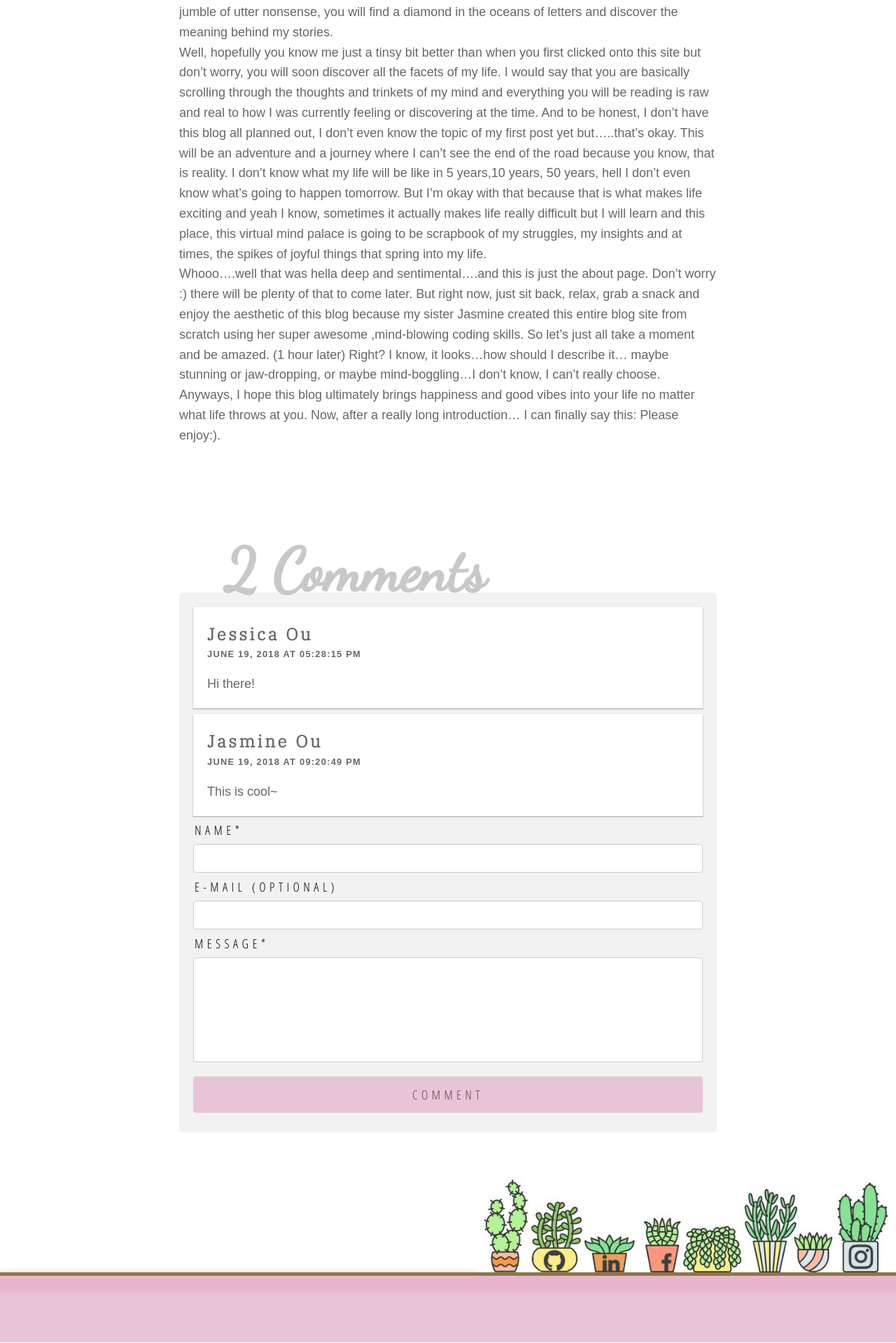
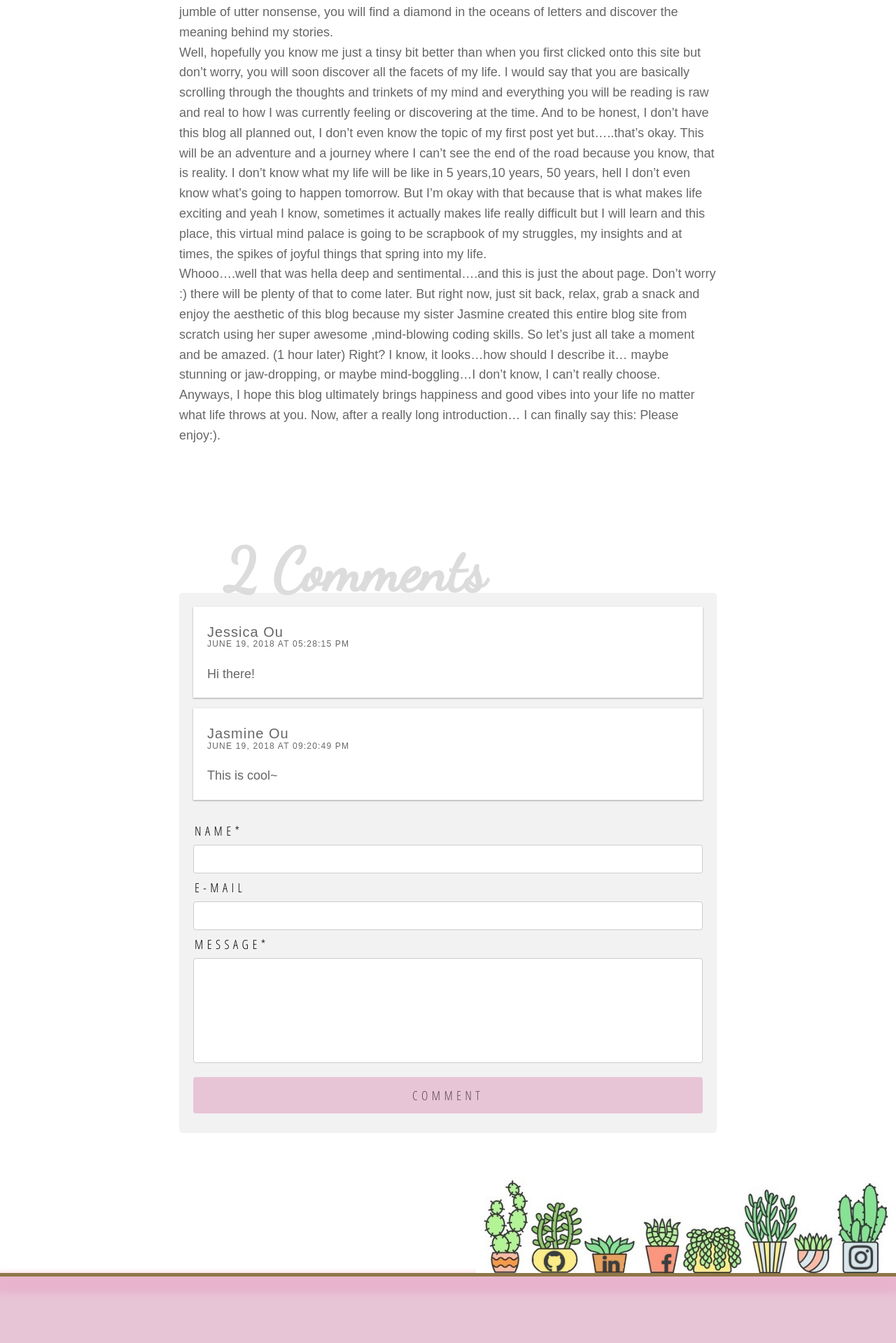
Before and after one commit to JasmineOuO/meaningful-nonsense-jekyll, a Jekyll site: the page built from _posts/2018-05-30-My-Third-Blog-Post.md, in a window 1280 px wide. Shown: the part 1577-3496 px from the top of the page at 70% size. Built offline with Jekyll 4.4.1, drawn with Linux system fonts in a browser that asks for light colours; nearby versions of some CDN libraries.

Commit message:
Made comments reponsive and fixed some bugs

```diff
--- a/_includes/comments.html
+++ b/_includes/comments.html
@@ -1,4 +1,3 @@
-
 <p>
     <div class="comment_header">
         {% if site.data.comments[page.slug] and site.data.comments[page.slug].size > 1 %}
@@ -7,36 +6,34 @@
         Comments
     </div>
 </p>
-
-
 <div class="comment_area">
-    {% if site.data.comments[page.slug] %}
     <div class="comments_all">
+        {% if site.data.comments[page.slug] %}
         {% assign comments = site.data.comments[page.slug] | sort %}
         <p>
             {% for comment in comments %}
             <div class="comment">
-                <div class="comment_name">{{ comment[1].name }}</div>
-                <div class="comment_date"> {{ comment[1].date | date: "%B %d, %Y" }} at {{ comment[1].date | date: "%r" }}</div>
-                <div class="comment_message">{{ comment[1].message | markdownify }}</div>
+                <div class="comment_name">{{comment[1].name}}</div>
+                <div class="comment_date"> {{comment[1].date | date: "%B %d, %Y"}} at {{comment[1].date | date: "%r"}}</div>
+                <div class="comment_message">{{comment[1].message | markdownify}}</div>
             </div>
-        {% endfor %}
+            {% endfor %}
         </p>
-    {% endif %}
+        {% endif %}
     </div>
     <!-- Comment form -->
     <div class="comment_form">
         <p>
             <!--<h3>Post a comment:</h3>-->
-            <form method="POST" action="https://api.staticman.net/v2/entry/{{ site.repository }}/{{ site.staticman.branch }}/comments">
-                <input name="options[redirect]" type="hidden" value="http://idiologos.netlify.com">
-                <input name="options[slug]" type="hidden" value="{{ page.slug }}">
+            <form method="POST" action="https://api.staticman.net/v2/entry/{{site.repository}}/{{site.staticman.branch}}/comments">
+                <input name="options[redirect]" type="hidden" value="https://jasmineouo.github.io/Blog/{{page.slug}}">
+                <input name="options[slug]" type="hidden" value="{{page.slug}}">
                 <input type="hidden" id="comment-parent" name="fields[replying_to]" value="">
 
                 <legend>Name*</legend>
                 <input name="fields[name]" type="text">
 
-                <legend>E-mail (optional)</legend>
+                <legend>E-mail</legend>
                 <input name="fields[email]" type="email">
 
                 <legend>Message*</legend>
--- a/resources/css/post.css
+++ b/resources/css/post.css
@@ -256,7 +256,6 @@
 }
 
 .comment_area {
-
     margin: 0 20vw 30px 20vw;
     padding: 20px;
     background-color: #f2f2f2;
@@ -307,11 +306,11 @@
     }
 
 .comment_header {
-    margin: 30px 20vw -20px 25vw;
+    margin: 0 20vw -20px 25vw;
     font-family: 'Dancing Script', cursive;
     font-weight: 700;
     font-size: 85px;
-    color: rgb(200,200,200);
+    color: rgb(220,220,220);
 }
 
 .comment {
@@ -321,14 +320,12 @@
     background-color: white;
     box-shadow: 0 1px 3px rgba(0,0,0,0.12), 0 1px 2px rgba(0,0,0,0.24);
     padding: 20px;
-    margin-bottom: 8px;
+    margin-bottom: 15px;
 }
 
 .comment_name {
-    font-family: "IBM Plex Serif", sans-serif;
-    letter-spacing: 0.15em;
-    font-weight: 900;
-    font-size: 24px;
+    letter-spacing: 0.05em;
+    font-size: 20px;
 }
 
 .comment_message {
@@ -337,8 +334,12 @@
 }
 
 .comment_date {
-    font-weight: 600;
-    font-size: 0.8em;
+    font-size: 12px;
     text-transform: uppercase;
     letter-spacing: 0.1em;
+    margin-top: -0.6em;
 }
+
+.comment_form{
+    margin-top: 2em;
+}
--- a/resources/css/responsive.css
+++ b/resources/css/responsive.css
@@ -11,11 +11,16 @@
         flex: 50%;
         max-width: 50%;
     }
-
     .post {
         margin: 10vw 7vw 0 7vw;
     }
-}
+    .comment_area {
+        margin: 0 7vw 30px 7vw;
+    }
+    .comment_header {
+        margin: 0 7vw -0.25em 12vw;
+        font-size: 9vw;
+    }
 
 @media (max-width: 600px) {
     .polaroid {
```
